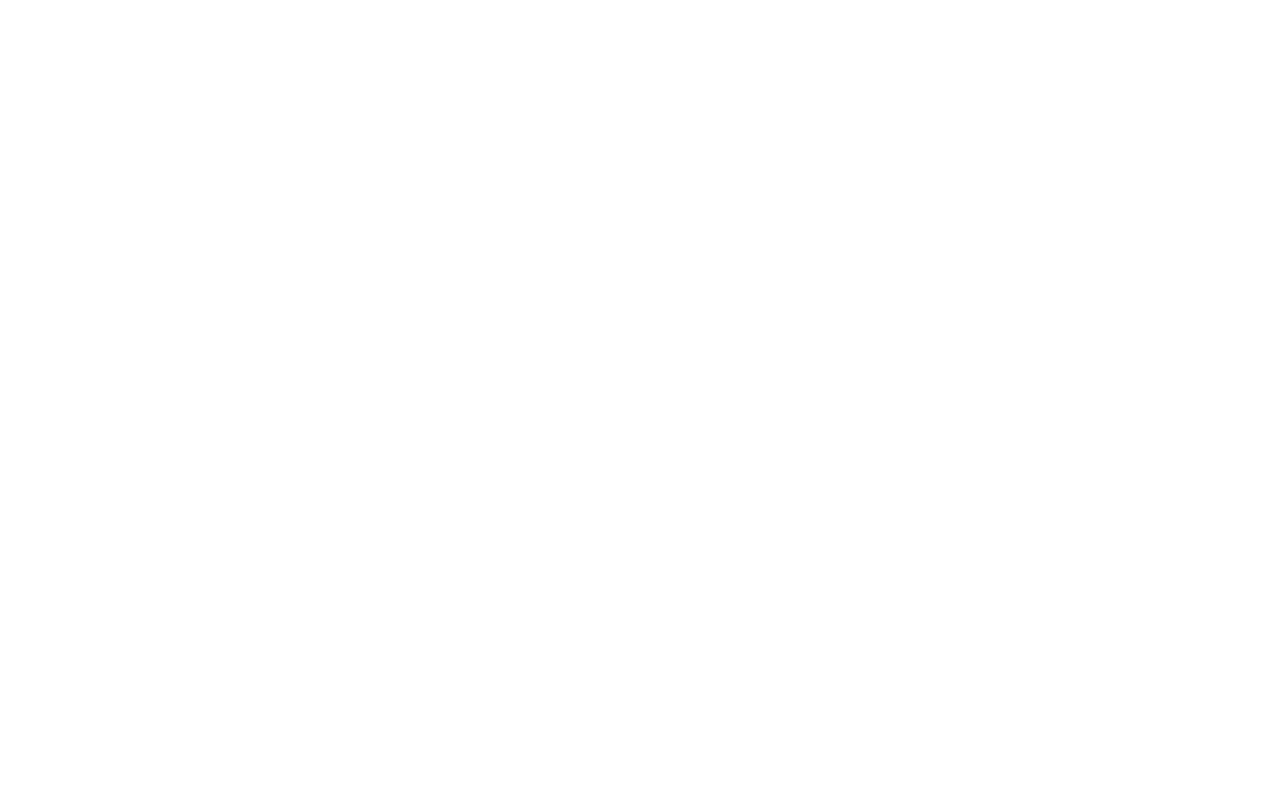
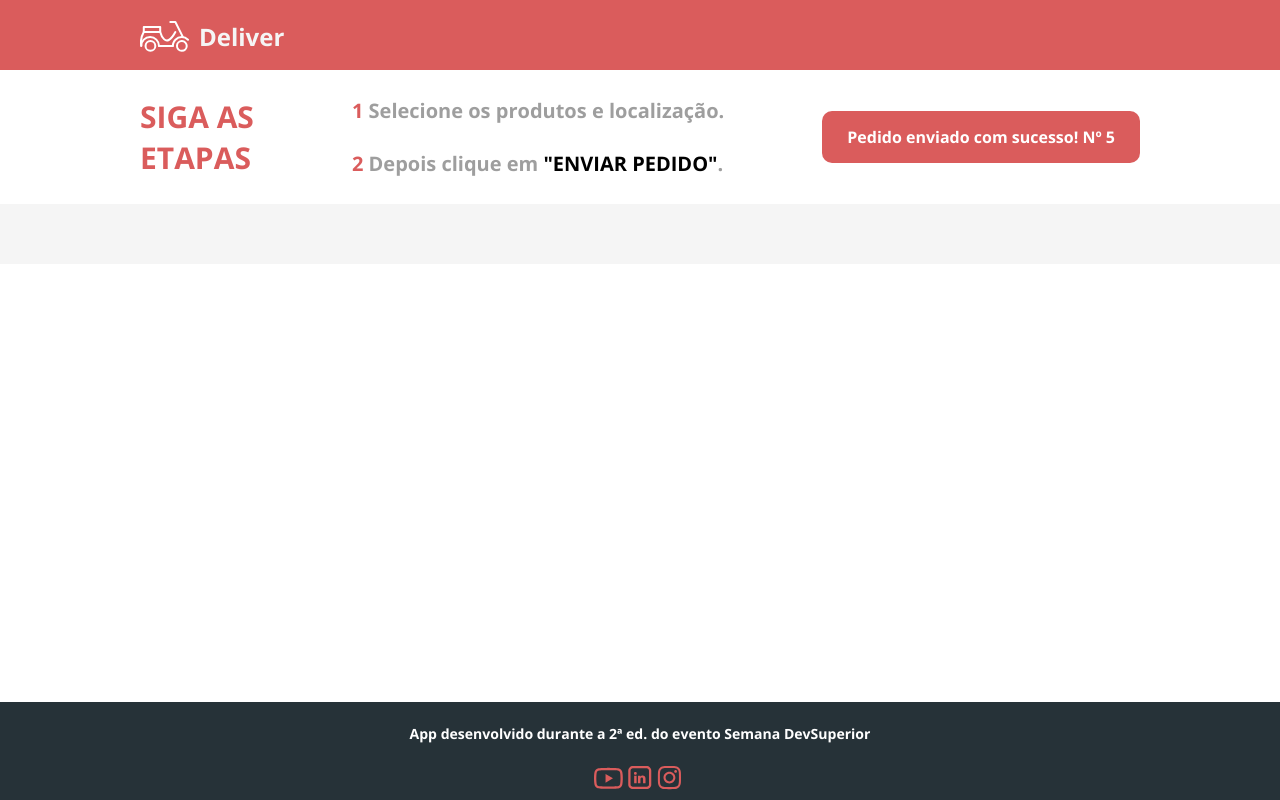
Before and after one commit to VitorRiboli/deliver, a React (Vite) app in the folder frontend/: page /orders in a window 1280 px wide. Before the commit this address had no page. Built offline with nearby package versions, Linux system fonts and the light colour scheme.

Commit message:
StepHeaders and CardBox of Listing

```diff
--- a/frontend/src/App.css
+++ b/frontend/src/App.css
@@ -6,11 +6,12 @@
   --dark-color: #263238;
   --secondary-color: #9E9E9E;
   --light-color: #F5F5F5;
+  --white-color: #fff;
 }
 
 html, body {
   margin: 0;
-  padding:0;
+  padding: 0;
 }
 
 body {
--- a/frontend/src/App.tsx
+++ b/frontend/src/App.tsx
@@ -4,6 +4,7 @@ import { BrowserRouter, Route, Routes } from "react-router-dom";
 
 import Header from "./components/Header";
 import Home from "./routes/Home";
+import Listing from "./routes/Listing";
 
 function App() {
 
@@ -13,6 +14,7 @@ function App() {
         <Route path="/" element={<Header />}>
             <Route index element={<Home />}/>
             <Route path="home" element={<Home />}/>
+            <Route path="orders" element={<Listing />}/>
 
 
 
--- /dev/null
+++ b/frontend/src/components/CardBox/styles.css
@@ -0,0 +1,7 @@
+.listing-card-box{
+  background-color: var(--white-color);
+  width: 235px;
+  padding: 12px;
+  margin: 10px;
+  border-radius: 10px;
+}
--- /dev/null
+++ b/frontend/src/components/StepsHeaders/index.tsx
@@ -0,0 +1,16 @@
+import "./styles.css"
+
+export default function StepsHeaders() {
+  return (
+    <main className="step-container">
+      <h2 className="step-title">SIGA AS <br /> ETAPAS</h2>
+      <div className="step-subtitle">
+        <h4><span>1 </span>Selecione os produtos e localização.</h4>
+        <h4><span>2 </span>Depois clique em <strong>"ENVIAR PEDIDO"</strong>.</h4>
+      </div>
+      <div className="step-card">
+      Pedido enviado com sucesso! Nº 5
+      </div>
+    </main>
+  )
+}
--- /dev/null
+++ b/frontend/src/components/StepsHeaders/styles.css
@@ -0,0 +1,63 @@
+.step-container {
+  width: 100%;
+  max-width: 1000px;
+  margin: 0 auto;
+  padding: 0 20px;
+  display: flex;
+  justify-content: space-between;
+  align-items: center;
+  background-color: var(--white-color);
+
+}
+
+.step-title {
+  font-size: 30px;
+  font-weight: 700;
+  color: var(--primary-color);
+}
+
+.step-subtitle {
+  font-size: 20px;
+  font-weight: 700;
+  color: var(--secondary-color);
+}
+
+.step-subtitle span {
+  color: var(--primary-color);
+}
+
+.step-subtitle strong {
+  font-weight: bold;
+  color: #000;
+}
+
+.step-card {
+  background-color: var(--primary-color);
+  color: var(--white-color);
+  font-size: 16px;
+  font-weight: 700;
+  padding: 15px 25px;
+  text-align: center;
+  border-radius: 10px;
+  border: none;
+}
+
+@media (max-width: 960px) {
+  .step-container {
+    display: flex;
+    flex-direction: column;
+    padding: 0;
+    margin: 0;
+  }
+  .step-title {
+    font-size: 20px;
+  }
+  .step-subtitle {
+    font-size: 16px;
+  }
+  .step-card {
+    font-size: 12px;
+    margin-bottom: 10px;
+  }
+
+}
--- /dev/null
+++ b/frontend/src/routes/Listing/index.tsx
@@ -0,0 +1,25 @@
+import "./styles.css";
+import { Outlet } from "react-router-dom";
+import Footer from "../../components/Footer";
+import StepsHeaders from "../../components/StepsHeaders";
+
+
+export default function Listing() {
+  return (
+    <>
+      <StepsHeaders />
+      <main className="listing-main">
+        <section className="listing-card">
+
+
+
+
+
+        </section>
+      </main>
+
+      <Footer />
+      <Outlet />
+    </>
+  );
+}
--- /dev/null
+++ b/frontend/src/routes/Listing/styles.css
@@ -0,0 +1,12 @@
+.listing-main {
+  background-color: var(--light-color);
+}
+
+.listing-card {
+  width: 100%;
+  max-width: 1020px;
+  margin: 0 auto;
+  padding: 30px 0;
+  display: flex;
+  flex-wrap: wrap;
+}
```
Also changed, not shown: frontend/src/components/CardBox/index.tsx (added, +20 -0 lines), frontend/src/assets/img/pizza.svg (added).
